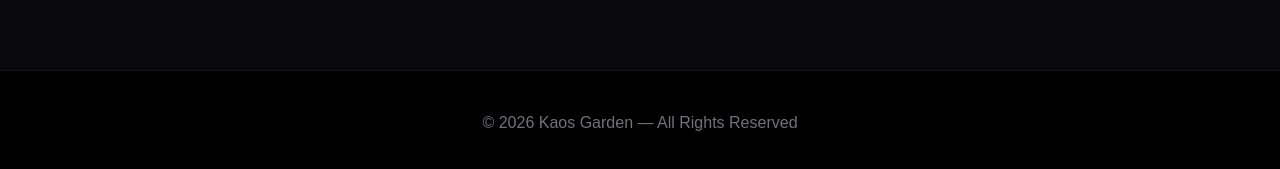
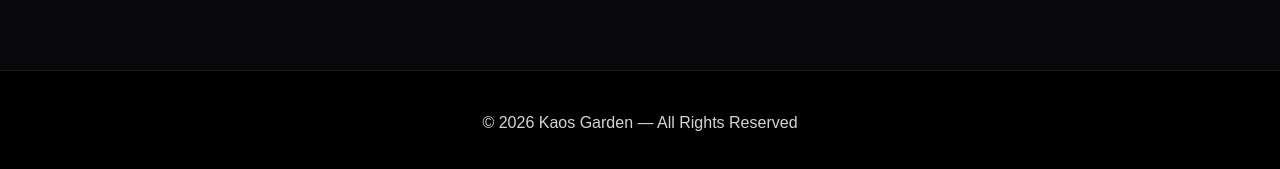
Before and after one commit to Roman559/kaosgarden, a Next.js app: page / in a window 1280 px wide. Shown: the part 4918-5087 px from the top of the page. Built offline with nearby package versions, Linux system fonts and the light colour scheme.

Commit message:
Final optimization

```diff
--- a/app/page.tsx
+++ b/app/page.tsx
@@ -413,6 +413,12 @@ Kaos Garden combines heavy riffs, raw emotion, and aggressive energy into songs
         src="/videos/lv_0_20260518195006.mp4"
         type="video/mp4"
       />
+      <track
+  kind="captions"
+  src="/captions.vtt"
+  srcLang="en"
+  label="English captions"
+/>
     </video>
 
   </div>
@@ -452,7 +458,7 @@ Kaos Garden combines heavy riffs, raw emotion, and aggressive energy into songs
       </section>
 
       {/* FOOTER */}
-      <footer className="border-t border-zinc-900 px-6 py-10 text-center text-zinc-500">
+      <footer className="border-t border-zinc-900 px-6 py-10 text-center text-zinc-300">
         © 2026 Kaos Garden — All Rights Reserved
       </footer>
 
```
Also changed, not shown: public/images/1000007919.webp.
